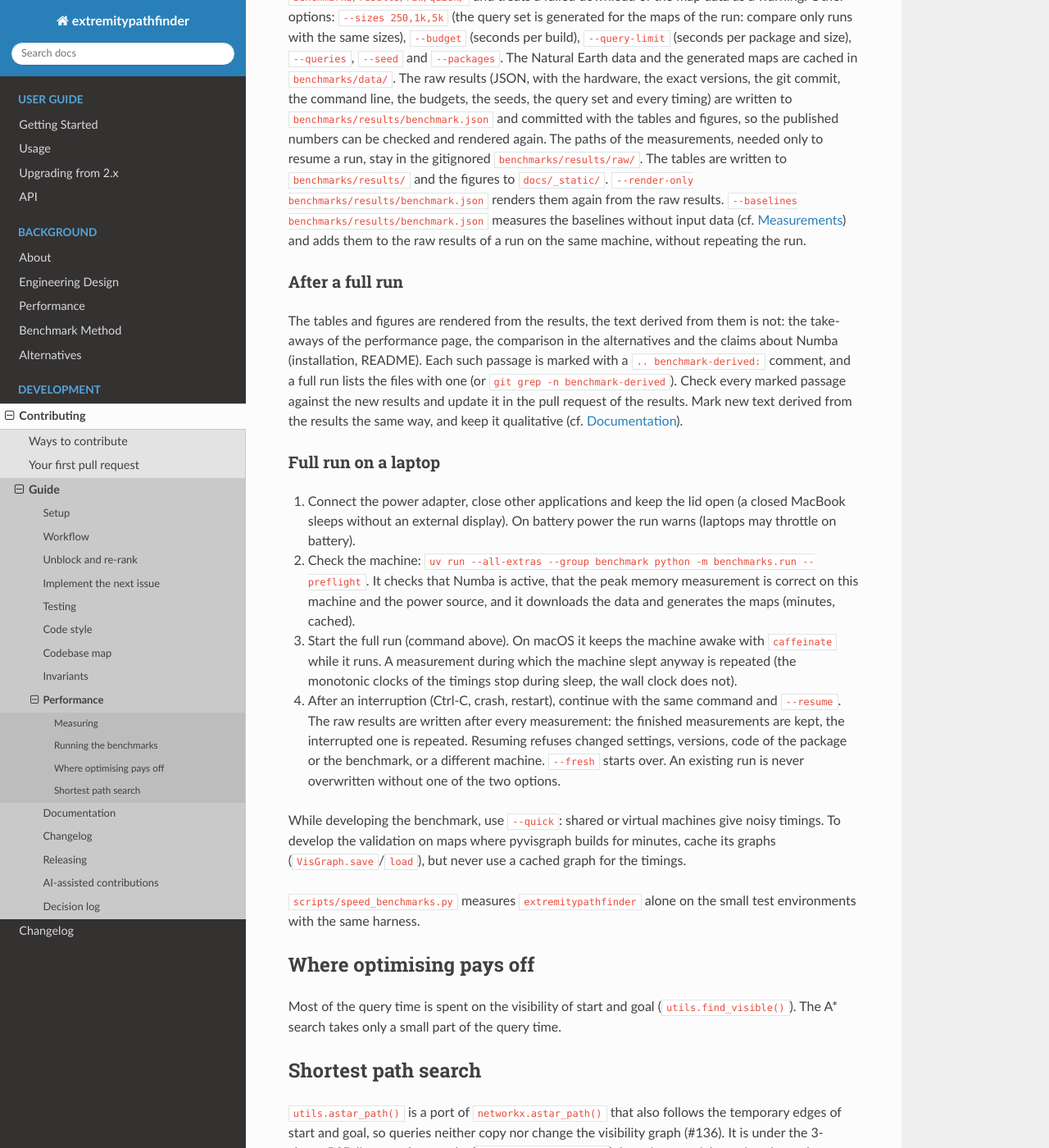
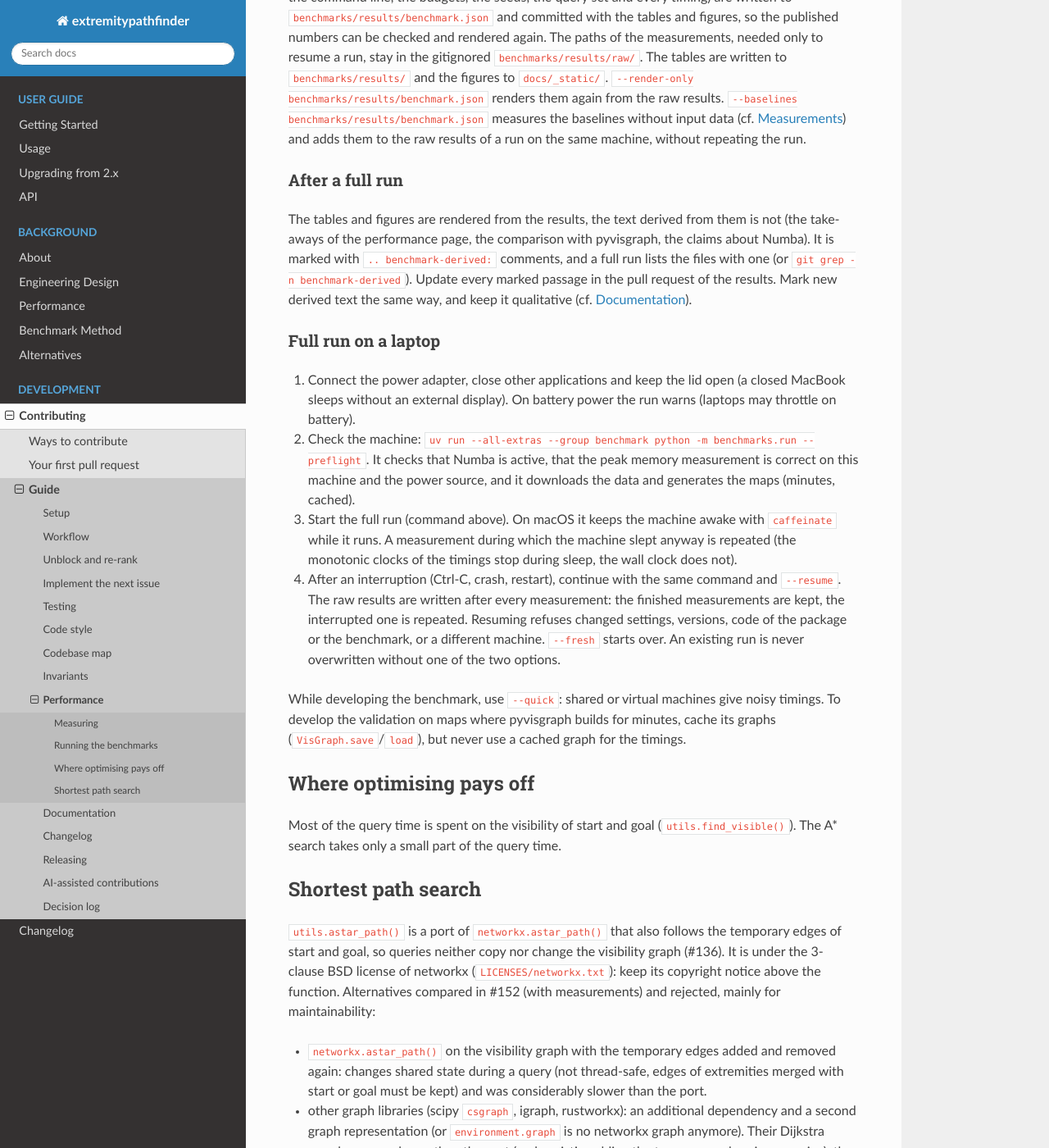
Before and after one commit to jannikmi/extremitypathfinder, a Sphinx documentation site: the page built from docs/contributing/performance.md, in a window 1280 px wide and 1400 px high, scrolled down 1245 px. Shown: the whole window at 82% size. Built offline with Sphinx 7.4.7 and the Read the Docs theme 3.1.0, drawn with Linux system fonts in a browser that asks for light colours; some of the changed text lies outside the part shown.

Commit message:
docs: condense the performance guide below the word limit
The merge of #213 pushed it over 1000 words. Drop the sentences that repeated
the running section.

Co-Authored-By: Claude Opus 5.5 <noreply@anthropic.com>
Claude-Session: https://claude.ai/code/session_01XJqV75RdVjEoWc8N5YWpG7

```diff
--- a/docs/contributing/performance.md
+++ b/docs/contributing/performance.md
@@ -7,14 +7,9 @@ Measure before and after optimising, and include the numbers in the pull request
 - `benchmarks/` compares the package with pyvisgraph on world maps of increasing size,
   validates all paths and renders the tables and figures of the [performance section](../7_performance.rst)
   of the documentation. Requires the `benchmark` dependency group (`uv sync --all-extras --group benchmark`).
-  - `make benchmark` runs it with `--quick`: a smoke test of a few seconds (not run in CI).
-    Its outputs go to the gitignored `benchmarks/results/raw/quick/`.
-  - The full run takes hours: `uv run --all-extras --group benchmark python -m benchmarks.run`.
-    Run it on an otherwise idle machine and state the machine. Commit the raw results
-    (`benchmarks/results/benchmark.json`) together with the tables and figures. Check the machine first with `--preflight`,
-    continue an interrupted run with `--resume`
-    (cf. {ref}`running-benchmarks`).
-    A release requires up-to-date results (cf. [Releasing](releasing.md#benchmark-results)).
+  `make benchmark` is a smoke test of a few seconds (not run in CI). The full run takes hours:
+  run it on an otherwise idle machine and state the machine (cf. {ref}`running-benchmarks`).
+  A release requires up-to-date results (cf. [Releasing](releasing.md#benchmark-results)).
 - `scripts/speed_benchmarks.py` measures environment preparation and queries on the small test environments
   with the same harness (`uv run --all-extras --group benchmark python scripts/speed_benchmarks.py`).
 - `prototypes/large_env_query_profile.py` profiles queries on a large, configurable environment
@@ -62,12 +57,11 @@ without repeating the run.
 
 ### After a full run
 
-The tables and figures are rendered from the results, the text derived from them is not:
-the take-aways of the performance page, the comparison in the alternatives and the claims about Numba
-(installation, README). Each such passage is marked with a `.. benchmark-derived:` comment,
-and a full run lists the files with one (or `git grep -n benchmark-derived`).
-Check every marked passage against the new results and update it in the pull request of the results.
-Mark new text derived from the results the same way, and keep it qualitative (cf. [Documentation](documentation.md#content)).
+The tables and figures are rendered from the results, the text derived from them is not
+(the take-aways of the performance page, the comparison with pyvisgraph, the claims about Numba).
+It is marked with `.. benchmark-derived:` comments, and a full run lists the files with one
+(or `git grep -n benchmark-derived`). Update every marked passage in the pull request of the results.
+Mark new derived text the same way, and keep it qualitative (cf. [Documentation](documentation.md#content)).
 
 ### Full run on a laptop
 
@@ -88,9 +82,6 @@ Mark new text derived from the results the same way, and keep it qualitative (cf
 While developing the benchmark, use `--quick`: shared or virtual machines give noisy timings.
 To develop the validation on maps where pyvisgraph builds for minutes, cache its graphs
 (`VisGraph.save`/`load`), but never use a cached graph for the timings.
-
-`scripts/speed_benchmarks.py` measures `extremitypathfinder` alone on the small test environments
-with the same harness.
 
 ## Where optimising pays off
 
```
